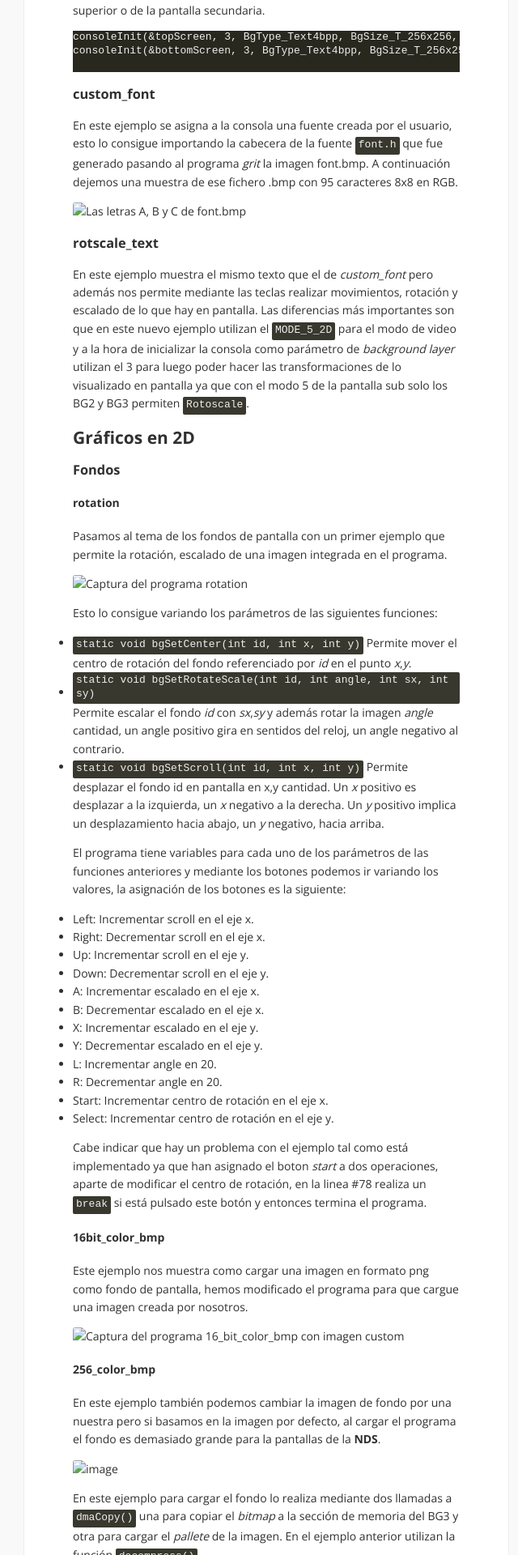
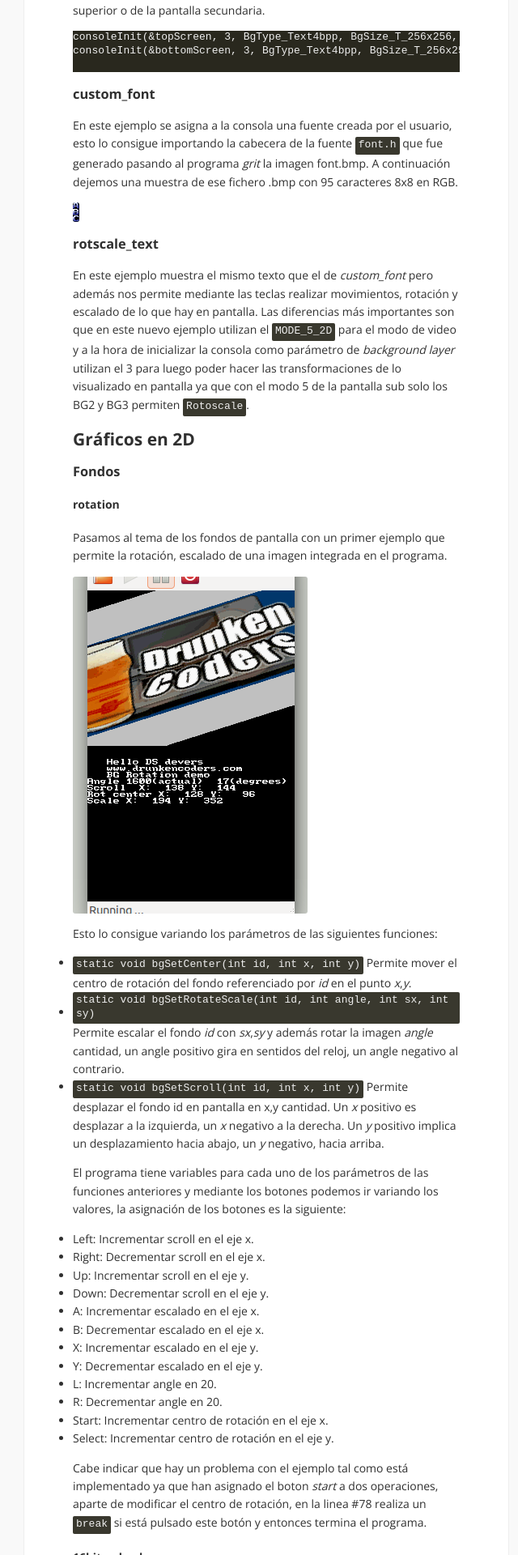
Before and after one commit to Sumolari/TacticsDS, a Jekyll site: the page built from _posts/2015-04-13-Imagen.md, in a window 1280 px wide. Shown: the part 1586-3506 px from the top of the page at 81% size, without its empty margins (311-951 px from the left). Built offline with Jekyll 4.4.1, drawn with Linux system fonts in a browser that asks for light colours; Markdown is read by kramdown in place of the engine named in the settings; comment, search, counter and statistics services are not loaded.

Commit message:
Hopefully set correct path for images in imagen post

```diff
--- a/_posts/2015-04-13-Imagen.md
+++ b/_posts/2015-04-13-Imagen.md
@@ -59,7 +59,7 @@
 
 En este ejemplo se asigna a la consola una fuente creada por el usuario, esto lo consigue importando la cabecera de la fuente `font.h` que fue generado pasando al programa *grit*  la imagen font.bmp. A continuación dejemos una muestra de ese fichero .bmp con 95 caracteres 8x8 en RGB.
 
-![Las letras A, B y C de font.bmp](p5media/ABC.png)
+![Las letras A, B y C de font.bmp](../../../../p5Media/ABC.png)
 
 ###rotscale_text
 
@@ -72,7 +72,7 @@
 
 Pasamos al tema de los fondos de pantalla con un primer ejemplo que permite la rotación, escalado de una imagen integrada en el programa.
 
-![Captura del programa rotation](p5media/rotation1.png)
+![Captura del programa rotation](../../../../p5Media/rotation1.png)
 
 Esto lo consigue variando los parámetros de las siguientes funciones:
 
@@ -104,13 +104,13 @@
 
 Este ejemplo nos muestra como cargar una imagen en formato png como fondo de pantalla, hemos modificado el programa para que cargue una imagen creada por nosotros.
 
-![Captura del programa 16_bit_color_bmp con imagen custom](p5media/16bit.png)
+![Captura del programa 16_bit_color_bmp con imagen custom](../../../../p5Media/16bit.png)
 
 ####256_color_bmp
 
 En este ejemplo también podemos cambiar la imagen de fondo por una nuestra pero si basamos en la imagen por defecto, al cargar el programa el fondo es demasiado grande para la pantallas de la **NDS**.
 
-![image](p5media/256.png)
+![image](../../../../p5Media/256.png)
 
 En este ejemplo para cargar el fondo lo realiza mediante dos llamadas a `dmaCopy()` una para copiar el *bitmap* a la sección de memoria del BG3 y otra para cargar el *pallete* de la imagen. En el ejemplo anterior utilizan la función `decompress()`.
 
@@ -121,84 +121,84 @@
 * **Basic:**
 Estos ejemplos muestran imágenes que están almacenados en ensamblador.
 	* Handmade Text 256x256
-	![image](p5media/handmade.png)
+	![image](../../../../p5Media/handmade.png)
 	* Text 256x256
 
-	![image](p5media/text256x256.png)
+	![image](../../../../p5Media/text256x256.png)
 	* Text 256x512
-	![image](p5media/text256x512.png)
+	![image](../../../../p5Media/text256x512.png)
 	* Text 512x256
-	![image](p5media/text512x256.png)
+	![image](../../../../p5Media/text512x256.png)
 	* Text 512x512
-	![image](p5media/text512x512.png)
+	![image](../../../../p5Media/text512x512.png)
 	* Extended Rotation 128x128
-	![image](p5media/ExtendedRotation128x128.png)
+	![image](../../../../p5Media/ExtendedRotation128x128.png)
 	* Extended Rotation 256x256
-	![image](p5media/ExtendedRotation256x256.png)
+	![image](../../../../p5Media/ExtendedRotation256x256.png)
 	* Extended Rotation 512x512
-	![image](p5media/ExtendedRotation512x512.png)
+	![image](../../../../p5Media/ExtendedRotation512x512.png)
 	* Extended Rotation 1024x1024
-	![image](p5media/ExtendedRotation1024x1024.png)
+	![image](../../../../p5Media/ExtendedRotation1024x1024.png)
 	* Rotation 128x128
-	![image](p5media/Rotation128x128.png)
+	![image](../../../../p5Media/Rotation128x128.png)
 	* Rotation 256x256
-	![image](p5media/Rotation256x256.png)
+	![image](../../../../p5Media/Rotation256x256.png)
 	* Rotation 512x512
-	![image](p5media/Rotation512x512.png)
+	![image](../../../../p5Media/Rotation512x512.png)
 	* Rotation 1024x1024
-	![image](p5media/Rotation1024x1024.png)
+	![image](../../../../p5Media/Rotation1024x1024.png)
 
 * **Bitmap:**
 Estos ejemplos ya utilizan imágenes en formato bmp pero creado dinámicamente con números aleatorios.
 	* 256 color 128x128
-	![image](p5media/256color128x128.png)
+	![image](../../../../p5Media/256color128x128.png)
 	* 256 color 256x256
-	![image](p5media/256color256x256.png)
+	![image](../../../../p5Media/256color256x256.png)
 	* 256 color 512x256
-	![image](p5media/256color512x256.png)
+	![image](../../../../p5Media/256color512x256.png)
 	* 256 color 512x512
-	![image](p5media/256color512x512.png)
+	![image](../../../../p5Media/256color512x512.png)
 	* 256 color 512x1024
-	![image](p5media/256color512x1024.png)
+	![image](../../../../p5Media/256color512x1024.png)
 	* 256 color 1024x512
-	![image](p5media/256color1024x512.png)
+	![image](../../../../p5Media/256color1024x512.png)
 	* 16-bit color 128x128
-	![image](p5media/16bitcolor128x128.png)
+	![image](../../../../p5Media/16bitcolor128x128.png)
 	* 16-bit color 256x256
-	![image](p5media/16bitcolor256x256.png)
+	![image](../../../../p5Media/16bitcolor256x256.png)
 	* 16 bit color 512x256
-	![image](p5media/16bitcolor512x256.png)
+	![image](../../../../p5Media/16bitcolor512x256.png)
 	* 16-bit color 512x512
-	![image](p5media/16bitcolor512x512.png)
+	![image](../../../../p5Media/16bitcolor512x512.png)
 
 * **Scrolling:**
 	* Text Backgrounds
-	![image](p5media/TextBackgrounds.png)
+	![image](../../../../p5Media/TextBackgrounds.png)
 	* Rot Backgrounds
-	![image](p5media/RotBackgrounds.png)
+	![image](../../../../p5Media/RotBackgrounds.png)
 	* Vertical Scrolling
-	![image](p5media/VerticalScrolling.png)
+	![image](../../../../p5Media/VerticalScrolling.png)
 	* Horizontal Scrolling (Text)
-	![image](p5media/HorizontalScrollingText.png)
+	![image](../../../../p5Media/HorizontalScrollingText.png)
 	* Horizontal Scrolling (ExRot)
-	![image](p5media/HorizontalScrollingExRot.png)
+	![image](../../../../p5Media/HorizontalScrollingExRot.png)
 	* 4 Way Scrolling (Text)
-	![image](p5media/4WayScrollingText.png)
+	![image](../../../../p5Media/4WayScrollingText.png)
 	* 4 Way Scrolling (Rotation)
-	![image](p5media/4WayScrollingRotation.png)
+	![image](../../../../p5Media/4WayScrollingRotation.png)
 
 * **Advanced:**
 Aquí tenemos diversos ejemplos de modificación avanzada de imágenes
 	* Mosaic
-	![image](p5media/Mosaic.png)
+	![image](../../../../p5Media/Mosaic.png)
 	* Rotation
-	![image](p5media/Rotation.png)
+	![image](../../../../p5Media/Rotation.png)
 	* Scaling
-	![image](p5media/Scaling.png)
+	![image](../../../../p5Media/Scaling.png)
 	* Extended Palette
-	![image](p5media/ExtendedPalette.png)
+	![image](../../../../p5Media/ExtendedPalette.png)
 	* Multiple Text Layers
-	![image](p5media/MultipleTextLayers.png)
+	![image](../../../../p5Media/MultipleTextLayers.png)
 
 
 ###Sprites
@@ -212,11 +212,11 @@
 
 ####allocation_test
 
-![Captura del programa allocation_test](p5media/allocation_test.png)
+![Captura del programa allocation_test](../../../../p5Media/allocation_test.png)
 
 Para poder elegir tamaños de sprite de forma aleatoria, hacen uso de un struct que contiene todas los posibles tamaños de sprite.
 
-![Captura del struct sizes](p5media/sizes_struct.png)
+![Captura del struct sizes](../../../../p5Media/sizes_struct.png)
 
 Luego para cada sprite tienen un struct `mySprite` con contenido adicional de lo que tiene el OAM, para referenciar a todos los sprites tienen un array de `mySprite` llamado `sprites` con un contador `allocationCount` para llevar el número de sprites instanciados.
 
@@ -232,7 +232,7 @@
 
 En este ejemplo hay un sprite de forma cuadrada en cada una de las dos pantallas de la **NDS** y si pinchamos en la pantalla táctil ambos sprites se mueven a esa posición en su correspondiente pantalla.
 
-![Captura del programa simple](p5media/simple.png)
+![Captura del programa simple](../../../../p5Media/simple.png)
 
 Para mover los sprites hacen uso de la función `oamSet()` y luego el `oamUpdate()` para cada una de las pantallas de la consola. Para cada pantalla cambian los parámetros del `oamState` y del `gfxOffset`(dirección de memoria del sprite)
 
@@ -241,7 +241,7 @@
 
 Este ejemplo genera sprites de dos maneras distintas, cargando de un fichero y generando dinámicamente.
 
-![image](p5media/fire_and_sprites.png)
+![image](../../../../p5Media/fire_and_sprites.png)
 
 En la pantalla de abajo genera 128 sprites con forma de pelota cargada del fichero *ball.pcx* colocando cada sprite en una posición aleatoria. En la pantalla de arriba genera dinámicamente un efecto de fuego y plasma.
 
@@ -252,7 +252,7 @@
 
 En este primer ejemplo de gráficos 3D muestran en pantalla una imagen 128x128 de 16bits que mediante las teclas de flechas permite mover la imagen sobre un eje centrado en la imagen. Hemos cambiado la imagen cargada por una nuestra.
 
-![Captura del programa textured_quad](p5media/textured_quad.png)
+![Captura del programa textured_quad](../../../../p5Media/textured_quad.png)
 
 Para cargar la imagen hacen uso da la siguiente función:
 
@@ -293,7 +293,7 @@
 
 Este ejemplo muestra un cubo en 3D donde cada lado del cubo es nuestra imagen. El cubo mueve en las 3 dimensiones de forma automática sin interacción del usuario.
 
-![Captura del programa Ortho](p5media/ortho.png)
+![Captura del programa Ortho](../../../../p5Media/ortho.png)
 
 Para cargar la imagen hace uso de
 
```
